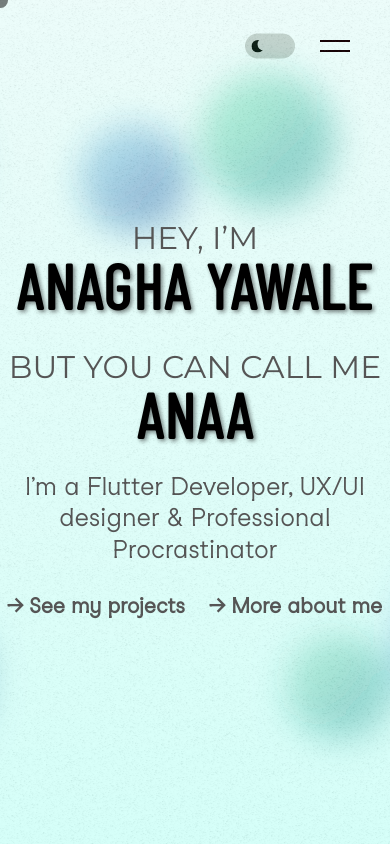
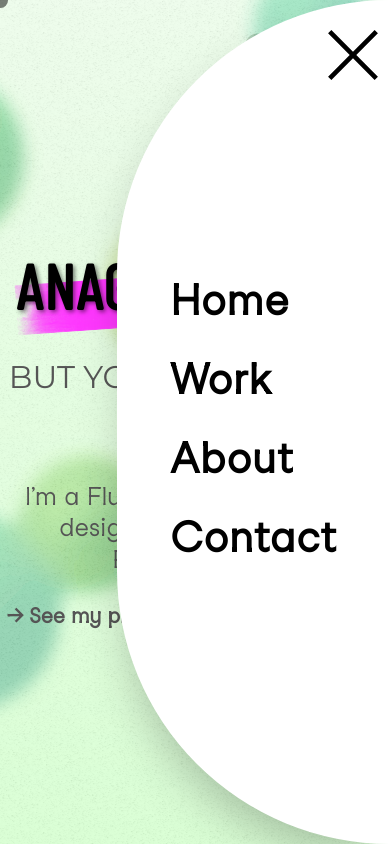
Before and after one commit to sunilband/Anagha-Portfolio, a Next.js app: page / in a window 390 px wide. Both pictures are taken after a click on the element 335 px from the left and 46 px from the top of the page. Built offline with nearby package versions, Linux system fonts and the light colour scheme; a web font is replaced by a local one.

Commit message:
added hamburger

```diff
--- a/app/page.tsx
+++ b/app/page.tsx
@@ -1,10 +1,9 @@
 import LandingPage from "@/components/LandingPage/LandingPage";
 
 export default function Home() {
-
   return (
-    <div>
-   <LandingPage/>
+    <div className="h-screen w-screen max-h-screen max-w-screen overflow-hidden">
+      <LandingPage />
     </div>
-  )
+  );
 }
--- a/components/Background/Background.tsx
+++ b/components/Background/Background.tsx
@@ -1,8 +1,8 @@
 // @ts-nocheck
-"use client"
+"use client";
 import React, { useEffect } from "react";
 import "./Background.css";
-import {useModeContext} from "../../context/DarkModeContext"
+import { useModeContext } from "../../context/DarkModeContext";
 import { memo, useState } from "react";
 import { motion } from "framer-motion";
 import { useAnimationContext } from "@/context/BgAnimationTrigger";
@@ -29,7 +29,7 @@ const Gooey = ({ id }) => (
 
 const Blur = ({ id }) => (
   <filter id={id} x="-50%" y="-50%" width="200%" height="200%">
-    <feGaussianBlur in="SourceGraphic" stdDeviation="20" />
+    <feGaussianBlur in="SourceGraphic" stdDeviation="10" />
   </filter>
 );
 
@@ -60,14 +60,12 @@ const Orb = ({ hue }) => {
   const d = distance(from, to);
   const id = random(0, 1000);
 
-  const {restart,setRestart} =useAnimationContext()
+  const { restart, setRestart } = useAnimationContext();
   const [animationTriggered, setAnimationTriggered] = useState(false);
   useEffect(() => {
     if (restart) {
       setAnimationTriggered(true);
-     }
-     else
-      {
+    } else {
       setAnimationTriggered(false);
     }
   }, [restart]);
@@ -81,21 +79,19 @@ const Orb = ({ hue }) => {
   return (
     <>
       <motion.circle
-        initial={{ x: random(-500, 500), y: random(-500, 500) }}
-        // animate={{ x: 0, y: 0 }}
+        initial={{ x: random(-100, 100), y: random(-100, 100) ,scale:0 }}
+        animate={
+          animationTriggered
+            ? { x: 0, y: 0 ,scale:1}
+            : { x: random(-500, 500), y: random(-500, 500),scale:1 }
+        }
         transition={{
           duration: 3,
           delay: random(0, 1),
           ease: "easeInOut",
           type: "spring",
-          damping: 10
+          damping: 7,
         }}
-
-        // if animationTriggered is true, then animate the orbs to center as a circle
-        // else animate the orbs to random positions
-        animate={animationTriggered?{ x: 0, y: 0 }: { x: random(-700, 700), y: random(-700, 700) }}
-
-
         cx={from[0]}
         cy={to[0]}
         r={r}
@@ -142,24 +138,26 @@ Orbs.displayName = "Orbs"; // Add display name to the component
 type Props = {};
 
 const Background = (props: Props) => {
-  const [hue, setHue] = useState(171);
+  const [hue, setHue] = useState(113);
   // 73
-  const {mode,setMode} = useModeContext()
+  const { mode, setMode } = useModeContext();
 
   useEffect(() => {
-   if(mode.darkMode)
-   setHue(random(0, 360));
+    if (mode.darkMode) setHue(random(0, 360));
   }, [mode]);
 
-  console.log(hue)
+  console.log(hue);
 
   return (
     <>
-    <main className={`fragment max-h-screen overflow-hidden -z-10 absolute ${mode.darkMode?"grayscale":""}`}>
-      <Orbs hue={hue}/>
+      <main
+        className={`fragment max-h-screen overflow-hidden -z-10 absolute ${
+          mode.darkMode ? "grayscale" : ""
+        }`}
+      >
+        <Orbs hue={hue} />
       </main>
     </>
-
   );
 };
 
--- a/components/LandingPage/LandingPage.css
+++ b/components/LandingPage/LandingPage.css
@@ -26,25 +26,103 @@
     transform-origin: bottom left;
   }
 /* ---------------------------- */
-  .hover-underline-name{
-    display: inline-block;
+
+  /* stroke */
+  .texture-bg {
+    color: black;
+    text-align: center;
+    padding:10px 0;
+    background-size: 100% auto;
     position: relative;
+    }
+
+  .paint-stroke {
+    background: url("../../public//stroke.png") no-repeat center center;
+    height: 60%;
+    position: absolute;
+    width: 100%;
+    left: 0;
+    z-index: -1;
+    background-size: cover;
   }
 
-  .hover-underline-name::after{
-    content: '';
-    position: absolute;
+  .paint-stroke.stroke-2 {
     width: 100%;
-    transform: scaleX(0);
-    height: 6px;
-    bottom: -6px;
-    left: 0;
-    background-color: black;
-    transform-origin: bottom right;
-    transition: transform 0.25s ease-out;
+    top: 35%;
+    transform: rotate(-4deg);
+    opacity: 0;
   }
 
-  .hover-underline-name:hover::after{
-    transform: scaleX(1);
-    transform-origin: bottom left;
+  .texture-bg.run-animation .paint-stroke.stroke-2 {
+    -webkit-animation: wipeInRTL 1s 1s forwards cubic-bezier(1, 0, 0, 1);
+            animation: wipeInRTL 1s 1s forwards cubic-bezier(1, 0, 0, 1);
+            animation-delay: 2.5s;
   }
+
+  .removeAnimation {
+    -webkit-animation: wipeReverse 0.5s forwards cubic-bezier(1, 0, 0, 1);
+            animation: wipeReverse 0.5s forwards cubic-bezier(1, 0, 0, 1);
+  }
+
+  @-webkit-keyframes wipeInLTR {
+    0% {
+      -webkit-clip-path: polygon(0 0, 0 0, 0 100%, 0 100%);
+              clip-path: polygon(0 0, 0 0, 0 100%, 0 100%);
+      opacity: 0;
+    }
+    100% {
+      -webkit-clip-path: polygon(0 0, 100% 0, 100% 100%, 0 100%);
+              clip-path: polygon(0 0, 100% 0, 100% 100%, 0 100%);
+      opacity: 1;
+    }
+  }
+
+  @keyframes wipeInLTR {
+    0% {
+      -webkit-clip-path: polygon(0 0, 0 0, 0 100%, 0 100%);
+              clip-path: polygon(0 0, 0 0, 0 100%, 0 100%);
+      opacity: 0;
+    }
+    100% {
+      -webkit-clip-path: polygon(0 0, 100% 0, 100% 100%, 0 100%);
+              clip-path: polygon(0 0, 100% 0, 100% 100%, 0 100%);
+      opacity: 1;
+    }
+  }
+  @-webkit-keyframes wipeInRTL {
+    0% {
+      -webkit-clip-path: polygon(100% 0, 100% 0, 100% 100%, 100% 100%);
+              clip-path: polygon(100% 0, 100% 0, 100% 100%, 100% 100%);
+      opacity: 0;
+    }
+    100% {
+      -webkit-clip-path: polygon(0 0, 100% 0, 100% 100%, 0 100%);
+              clip-path: polygon(0 0, 100% 0, 100% 100%, 0 100%);
+      opacity: 1;
+    }
+  }
+  @keyframes wipeInRTL {
+    0% {
+      -webkit-clip-path: polygon(100% 0, 100% 0, 100% 100%, 100% 100%);
+              clip-path: polygon(100% 0, 100% 0, 100% 100%, 100% 100%);
+      opacity: 0;
+    }
+    100% {
+      -webkit-clip-path: polygon(0 0, 100% 0, 100% 100%, 0 100%);
+              clip-path: polygon(0 0, 100% 0, 100% 100%, 0 100%);
+      opacity: 1;
+    }
+  }
+
+  @keyframes wipeReverse{
+    0% {
+      -webkit-clip-path: polygon(0 0, 100% 0, 100% 100%, 0 100%);
+              clip-path: polygon(0 0, 100% 0, 100% 100%, 0 100%);
+      opacity: 1;
+    }
+    100% {
+      -webkit-clip-path: polygon(100% 0, 100% 0, 100% 100%, 100% 100%);
+              clip-path: polygon(100% 0, 100% 0, 100% 100%, 100% 100%);
+      opacity: 0;
+    }
+  }
--- a/components/LandingPage/LandingPage.tsx
+++ b/components/LandingPage/LandingPage.tsx
@@ -11,38 +11,72 @@ type Props = {};
 const LandingPage = (props: Props) => {
   const { restart, setRestart } = useAnimationContext();
   const { mode } = useModeContext();
+
+  const NameText = "ANAGHA YAWALE";
+  // preserve the spaces and split
+  const NameTextArray = NameText.split("");
+
   return (
     <div className="flex h-screen justify-center items-center p-2">
       <div className="flex flex-wrap flex-col items-center justify-center sm:gap-[-50px] gap-10">
         <motion.h2
           initial={{ opacity: 0, y: -50 }}
           animate={{ opacity: 1, y: 0 }}
-          transition={{ duration: 0.5, delay: 0.5 }}
+          transition={{
+            duration: 0.3,
+            delay: 0.5,
+            type: "spring",
+            stiffness: 100,
+          }}
           className="flex items-center justify-center gap-8 flex-wrap leading-none mb-[-30px] cursor-default"
         >
-          <span className="montserratFont sm:text-[2em] text-[1.5em]">HEY, I’M</span>{" "}
+          <span className="montserratFont sm:text-[2em] text-[1.5em]">
+            HEY, I’M
+          </span>{" "}
           <motion.span
             initial={{ opacity: 0, y: -50 }}
             animate={{ opacity: 1, y: 0 }}
-            transition={{ duration: 0.5, delay: 0.5 }}
+            transition={{
+              duration: 0.3,
+              delay: 0.5,
+              type: "spring",
+              stiffness: 100,
+            }}
             className={`barlowFont text-[3em] tracking-wide ${
-              mode.darkMode ? "text-black" : "text-black"
-            } leading-none font-semibold shadowText sm:mt-[1.2rem] mb-6 sm:mb-0 mt-[-20px] hover-underline-name`}
+              mode.darkMode
+                ? "text-black"
+                : "text-black"
+            } leading-none font-semibold shadowText sm:mt-[1.2rem] mb-6 sm:mb-0 mt-[-20px] `}
             onMouseEnter={() => setRestart(true)}
             onMouseLeave={() => setRestart(false)}
           >
-            {/* <Magnetic> */}
-              ANAGHA YAWALE
-              {/* </Magnetic> */}
+           {/* ---------------Name---------------- */}
+            <div className={`texture-bg run-animation ${mode.darkMode ? "grayscale" : null}`}
+            >
+              {NameTextArray.map((letter, index) => (
+              <motion.span
+                key={index}
+                initial={{ opacity: 0, y: -100 }}
+                animate={{ opacity: 1, y: 0 }}
+                transition={{ duration: 0.3, delay: 0.5 + index * 0.1 }}
+              >
+                {letter}
+              </motion.span>
+            ))}
+              <div className="paint-stroke stroke-2"></div>
+            </div>
+          {/* ---------------Name End---------------- */}
           </motion.span>
         </motion.h2>
         <motion.h2
           initial={{ opacity: 0, y: -50 }}
           animate={{ opacity: 1, y: 0 }}
-          transition={{ duration: 0.5, delay: 0.2 }}
+          transition={{ duration: 0.3, delay: 0.2 }}
           className="flex items-center gap-8 flex-wrap justify-center leading-none sm:mt-0 mt-10 cursor-default"
         >
-          <span className="montserratFont sm:text-[2em] text-[1.5em] ">BUT YOU CAN CALL ME</span>{" "}
+          <span className="montserratFont sm:text-[2em] text-[1.5em] ">
+            BUT YOU CAN CALL ME
+          </span>{" "}
           <span
             className={`barlowFont text-[3em] tracking-wide ${
               mode.darkMode ? "text-black" : "text-black"
@@ -52,9 +86,9 @@ const LandingPage = (props: Props) => {
           </span>
         </motion.h2>
         <motion.div
-         initial={{ opacity: 0, y: -50 }}
-         animate={{ opacity: 1, y: 0 }}
-         transition={{ duration: 0.5, delay: 0.2 }}
+          initial={{ opacity: 0, y: -50 }}
+          animate={{ opacity: 1, y: 0 }}
+          transition={{ duration: 0.5, delay: 0.2 }}
           className="sm:w-[50%]"
         >
           <h3 className="cursor-default fiexenFont text-[25px] leading-tight bg-clip-text">
@@ -65,18 +99,18 @@ const LandingPage = (props: Props) => {
 
         <div className="flex flex-wrap items-center justify-center gap-10 font-semibold leading none fiexenFont">
           <motion.p
-            initial={{ opacity: 0, x: 100 }}
-            animate={{ opacity: 1, x: 0 }}
-            transition={{ duration: 1, delay: 1.2 }}
+            initial={{ opacity: 0, y: -50 }}
+            animate={{ opacity: 1, y: 0 }}
+            transition={{ duration: 0.5, delay: 0.1 }}
             className="hover-underline-animation cursor-pointer"
           >
             {" "}
             → See my projects
           </motion.p>
           <motion.p
-            initial={{ opacity: 0, x: 100 }}
-            animate={{ opacity: 1, x: 0 }}
-            transition={{ duration: 1, delay: 1.2 }}
+            initial={{ opacity: 0, y: -50 }}
+            animate={{ opacity: 1, y: 0 }}
+            transition={{ duration: 0.5, delay: 0.1 }}
             className="hover-underline-animation cursor-pointer"
           >
             {" "}
--- /dev/null
+++ b/components/header/Hamburger/Hamburger.tsx
@@ -0,0 +1,135 @@
+import React from "react";
+import Image from "next/image";
+import crossLogo from "../../../public/cross.svg";
+import Link from "next/link";
+import { AnimatePresence, motion } from "framer-motion";
+import "../Index.css";
+
+type Props = {
+  navVisible: boolean;
+  setNavVisible: (navVisible: boolean) => void;
+};
+
+const Hamburger = ({ navVisible, setNavVisible }: Props) => {
+  return (
+    <div className={``}>
+      <AnimatePresence>
+        {navVisible && (
+          <motion.div
+            initial={{ scale: 1, x: -100 }}
+            whileInView={{ scale: 1, x: 0, y: 0 }}
+            transition={{ duration: 0.5, type: "spring", stiffness: 80 }}
+            exit={{ y: -290, x: 170, scale: 0, transformOrigin: "top" }}
+            className="absolute h-screen top-0 right-0 rounded-l-full w-[70vw] sm:w-[30vw] z-20 bg-blend-difference bg-white select-none shadow-2xl
+            max-h-screen max-w-screen overflow-hidden
+            "
+          >
+            <motion.div
+              initial={{ opacity: 0, scale: 0, x: 0, y: 100, rotate: 180 }}
+              animate={{
+                opacity: 1,
+                scale: [0.5, 1, 2, 1],
+                rotate: 0,
+                x: 0,
+                y: 0,
+              }}
+              transition={{ duration: 0.5, type: "spring", stiffness: 100 }}
+              exit={{ rotate: 180 }}
+            >
+              <Image
+                src={crossLogo}
+                alt="Picture of the author"
+                width={50}
+                height={50}
+                className="absolute sm:top-8 sm:right-12 top-12 right-5 cursor-pointer select-none"
+                onClick={() => setNavVisible(false)}
+              />
+            </motion.div>
+
+            <div className="flex flex-col justify-center items-center h-full z-50 ">
+              <div className="flex flex-col justify-center gap-4 text-[2em] z-50 tracking-wide font-bold noHighlight">
+                <motion.div
+                  initial={{ opacity: 0, x: -100 }}
+                  whileInView={{ opacity: 1, x: 0 }}
+                  transition={{ duration: 0.2, type: "spring", stiffness: 100 }}
+                  whileHover={{
+                    scale: 1.1,
+                    x:-10,
+                    transition: { duration: 0.1 },
+                  }}
+                >
+                  <Link
+                    href="/"
+                    className="fiexenFont text-black hover:text-[#0028ff]/70"
+                    onClick={() => setNavVisible(false)}
+                  >
+                    Home
+                  </Link>
+                </motion.div>
+
+                <motion.div
+                  initial={{ opacity: 0, y: 100 }}
+                  whileInView={{ opacity: 1, y: 0 }}
+                  transition={{ duration: 0.3, type: "spring", stiffness: 100 }}
+                  whileHover={{
+                    scale: 1.1,
+                    x:-10,
+                    transition: { duration: 0.1 },
+                  }}
+                >
+                  <Link
+                    href="/projects"
+                    className="fiexenFont text-black hover:text-[#0028ff]/70"
+                    onClick={() => setNavVisible(false)}
+                  >
+                    Work
+                  </Link>
+                </motion.div>
+
+                <motion.div
+                  initial={{ opacity: 0, x: 100 }}
+                  whileInView={{ opacity: 1, x: 0 }}
+                  transition={{ duration: 0.4, type: "spring", stiffness: 100 }}
+                  whileHover={{
+                    scale: 1.1,
+                    x:-10,
+                    transition: { duration: 0.1 },
+                  }}
+                >
+                  <Link
+                    href="/projects"
+                    className="fiexenFont text-black hover:text-[#0028ff]/70"
+                    onClick={() => setNavVisible(false)}
+                  >
+                    About
+                  </Link>
+                </motion.div>
+
+                <motion.div
+                  initial={{ opacity: 0, y: -100 }}
+                  whileInView={{ opacity: 1, y: 0 }}
+                  transition={{ duration: 0.5, type: "spring", stiffness: 100 }}
+                  whileHover={{
+                    scale: 1.1,
+                    x:-10,
+                    transition: { duration: 0.1 },
+                  }}
+                >
+                  <Link
+                    href="/"
+                    className="fiexenFont text-black hover:text-[#0028ff]/70"
+                    onClick={() => setNavVisible(false)}
+                  >
+                    Contact
+                  </Link>
+                </motion.div>
+              </div>
+            </div>
+          </motion.div>
+        )}
+      </AnimatePresence>
+    </div>
+  );
+};
+
+export default Hamburger;
--- a/components/header/index.tsx
+++ b/components/header/index.tsx
@@ -1,15 +1,19 @@
 // @ts-nocheck
-"use client"
-import { forwardRef } from "react";
+"use client";
+import { forwardRef, useState } from "react";
 import styles from "./style.module.scss";
 import Magnetic from "../magnetic";
 import "./Index.css";
 import { useModeContext } from "../../context/DarkModeContext";
+import Hamburger from "./Hamburger/Hamburger";
 
 const Header = forwardRef(function Index(props, ref) {
   const { mode, setMode } = useModeContext();
+  const [navVisible, setNavVisible] = useState(false);
+
   return (
-    <div className={`${styles.header} flex items-center `}>
+    <div className="relative">
+      <div className={`${styles.header} flex items-center`}>
         <Magnetic>
           <div className="toggle-switch scale-50 mr-[-30px]">
             <label className="switch-label">
@@ -24,11 +28,17 @@ const Header = forwardRef(function Index(props, ref) {
             </label>
           </div>
         </Magnetic>
-      <Magnetic>
-        <div className={styles.burger}>
+
+        <div
+          className={styles.burger}
+          onClick={() =>
+            navVisible ? setNavVisible(false) : setNavVisible(true)
+          }
+        >
           <div ref={ref} className={styles.bounds}></div>
         </div>
-      </Magnetic>
+      </div>
+          <Hamburger navVisible={navVisible} setNavVisible={setNavVisible} />
     </div>
   );
 });
--- a/components/stickyCursor/style.module.scss
+++ b/components/stickyCursor/style.module.scss
@@ -4,4 +4,5 @@
     height: 15px;
     border-radius: 50%;
     pointer-events: none;
+    // z-index: 50;
 }
```
Also changed, not shown: app/projects/page.tsx (added, +11 -0 lines), components/header/Index.css (+1 -55 lines), public/cross.svg (added), public/stroke.png (added). Lines whose indentation alone changed are shown as unchanged.
